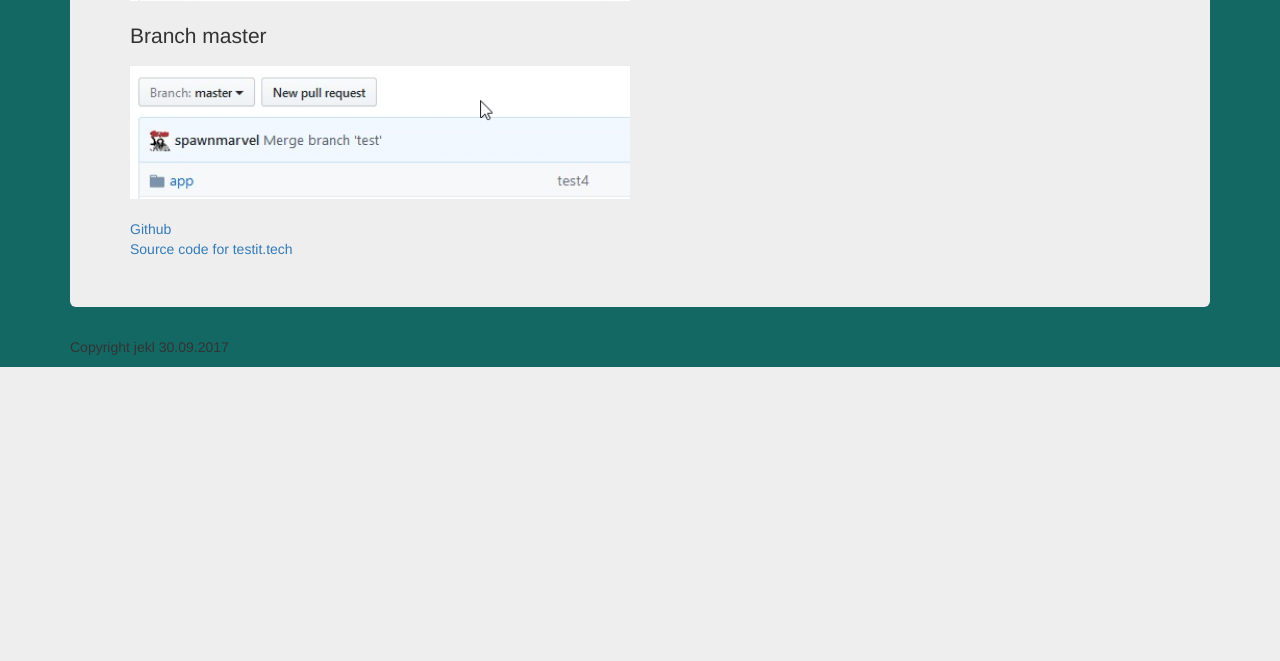
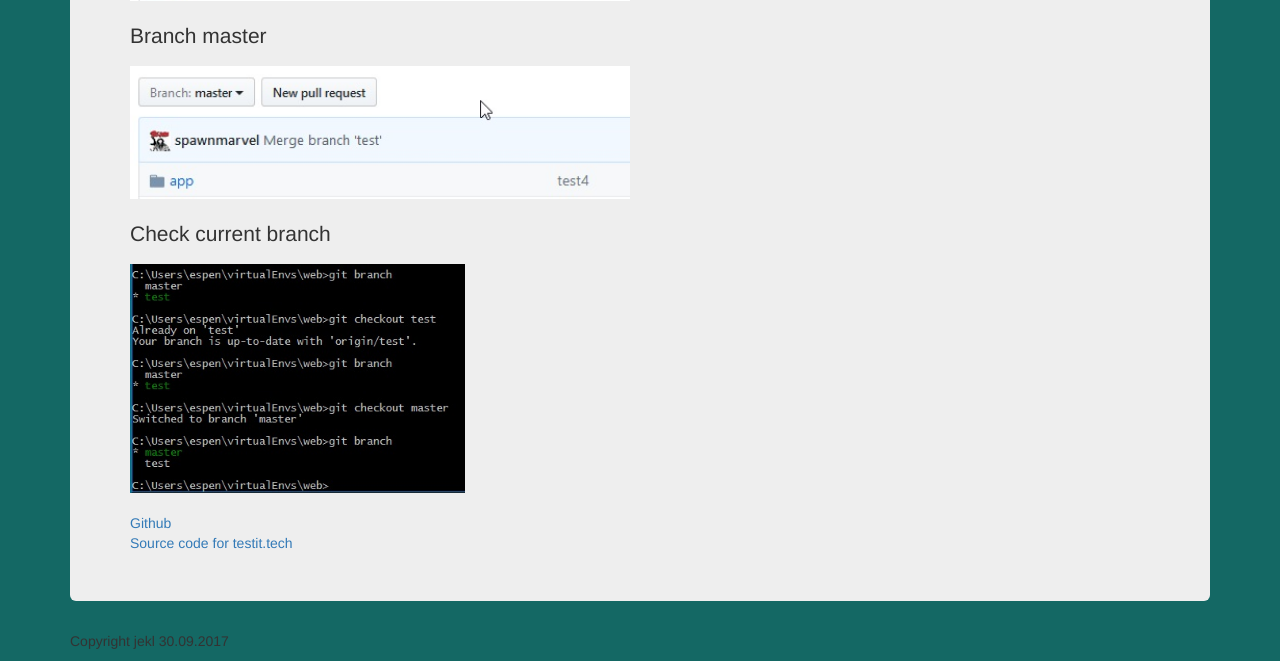
Before and after one commit to spawnmarvel/TSK_testit.tech, a Flask app: page /github in a window 1280 px wide. Shown: the part 2012-2673 px from the top of the page. Before the commit the page ends 2379 px from the top, so only its background shows below. Run offline with Flask 2, Linux system fonts and the light colour scheme; some libraries are stand-ins or nearby versions.

Commit message:
git branch (check)

```diff
--- a/app/templates/github.html
+++ b/app/templates/github.html
@@ -46,6 +46,9 @@
   <p>Branch master</p>
   <img src="/static/img/git/commit_master.jpg" alt="postman cmd post" class="img-responsive" alt="ftp ssl win /lin" width="500" height="236">
   <br>
+  <p>Check current branch</p>
+  <img src="/static/img/git/what_branch.jpg" alt="postman cmd post" class="img-responsive" alt="ftp ssl win /lin" width="335" height="236">
+  <br>
   <a href="https://github.com/spawnmarvel" target="_blank">Github</a>
   <br>
   <a href="https://github.com/spawnmarvel/TSK_testit.tech" target="_blank">Source code for testit.tech</a>
```
Also changed, not shown: app/static/img/git/what_branch.jpg (added).
